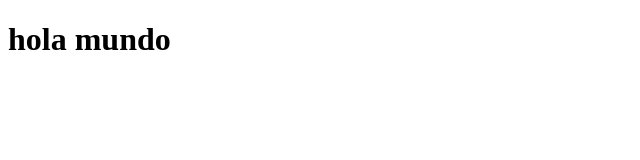
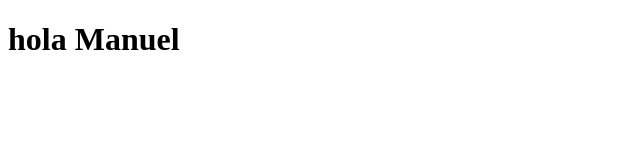
Before and after one commit to Santiherben/misitio, a plain HTML site: page index.html in a window 1280 px wide. Shown: the full height of the page, 0-640 px from the left. Drawn offline with Linux system fonts and the light colour scheme.

Commit message:
Update index.html

```diff
--- a/index.html
+++ b/index.html
@@ -6,6 +6,6 @@
     <title>Document</title>
 </head>
 <body>
-    <h1> hola mundo </h1>
+    <h1> hola Manuel </h1>
 </body>
 </html>
```
